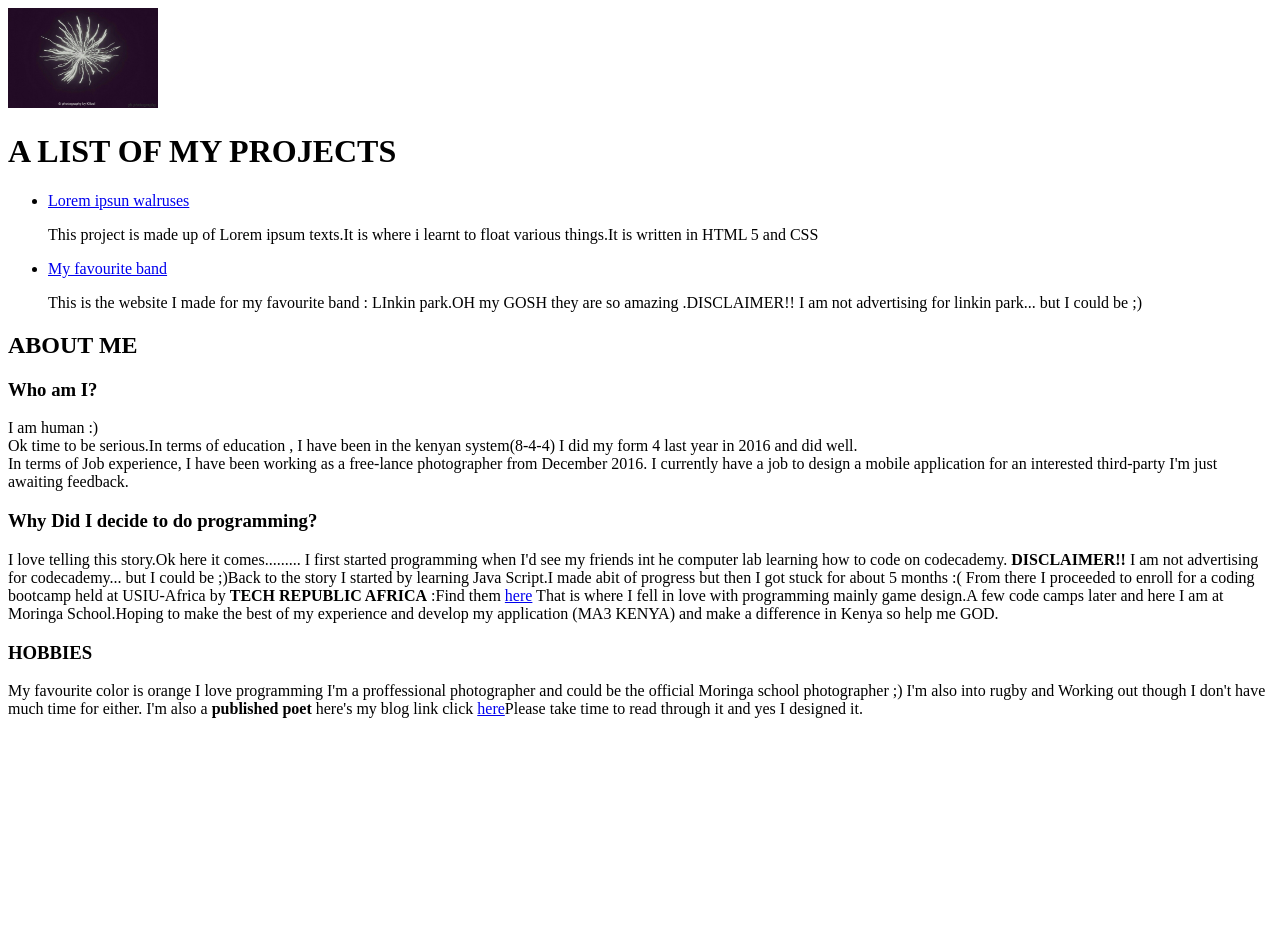
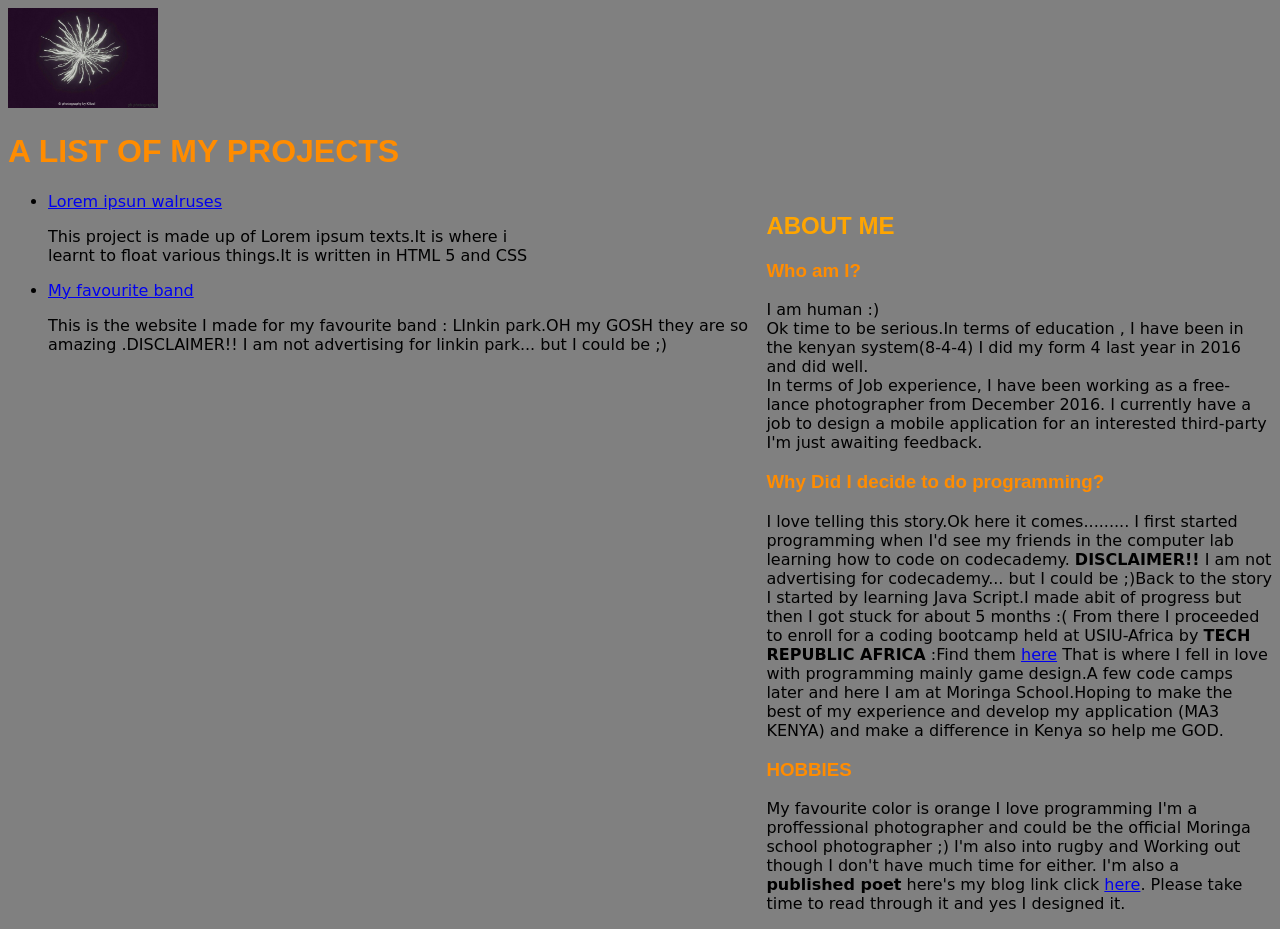
Before and after one commit to Yonkokilasi/Yonko.github.io, a plain HTML site: page portfolio.html in a window 1280 px wide. Before the commit the page ends 800 px from the top, so only its background shows below. Drawn offline with Linux system fonts and the light colour scheme.

Commit message:
first commit

```diff
--- a/css/styles.css
+++ b/css/styles.css
@@ -0,0 +1,25 @@
+body{
+    background-color: grey;
+    font-family: cursive;
+}
+h1{
+    color: darkorange;
+    font-weight: bold;
+    font-family: sans-serif;
+}
+h2{
+    color: orange;
+    font-weight: lighter;
+    font-family: sans-serif;
+}
+h3{
+    color:darkorange;
+    font-family: sans-serif;
+}
+.ABOUTME{
+    float: right;
+    width: 40%;
+}
+.list1{
+    width: 40%;
+}
--- a/portfolio.html
+++ b/portfolio.html
@@ -2,21 +2,16 @@
     <html lang="en"><title>KILASI'S PORTFOLIO</title>
     <head>
         <meta charset="utf-8">
-
+        <link href="css/styles.css" rel="stylesheet" type="text/css">
     </head>
     <body>
+        <div id="wrapper">
         <div id="logo"> <img  src="images/1.jpeg" width="150px" height="100px"alt="A firework" title="I'm a firework you knowas they say shine bright like a firework" >
         </div>
         <div class="intro">
         <h1>A LIST OF MY PROJECTS
         </h1>
-            <ul><li><a href="https://github.com/Yonkokilasi/wealthy/blob/hakuna/index.html" target="_blank">Lorem ipsun walruses</a><p>This project is made up of Lorem ipsum texts.It is where i learnt to float various things.It is written in HTML 5 and CSS</p>
-            </li>
-            <li><a href="https://github.com/Yonkokilasi/wealthy/blob/hakuna/linkinpark.html" target="_blank">My favourite band</a><p>This is the website I made for my favourite band : LInkin park.OH my GOSH they are so amazing .DISCLAIMER!! I am not advertising for linkin park... but I could be ;)</p>
-            </li>
-        </ul><!... end of list>
-    </div><!...end of intro>
-    <div class="ABOUT ME">
+        <div class="ABOUTME">
         <h2><strong>ABOUT ME</strong><h2>
         <h3>Who am I?</h3>
                 <p>I am human :)<br> Ok time to be serious.In terms of education , I have been in the kenyan system(8-4-4) I did my form 4 last year in 2016 and did well.<br>
@@ -24,7 +19,7 @@
                     I currently have a job to design a mobile application for an interested third-party I'm just awaiting feedback.
         <h3>Why Did I decide to do programming?</h3>
                     I love telling this story.Ok here it comes.........
-            I first started programming when I'd see my friends int he computer lab learning how to code on codecademy. <strong>DISCLAIMER!!</strong> I am not advertising for codecademy... but I could be ;)Back to the story I started by learning Java Script.I made abit of progress but then I got stuck for about 5 months :(
+                    I first started programming when I'd see my friends in the computer lab learning how to code on codecademy. <strong>DISCLAIMER!!</strong> I am not advertising for codecademy... but I could be ;)Back to the story I started by learning Java Script.I made abit of progress but then I got stuck for about 5 months :(
                     From there I proceeded to enroll for a coding bootcamp held at USIU-Africa by <strong>TECH REPUBLIC AFRICA</strong> :Find them <a href="http://www.techrepublicafrica.com/" target="_blank">here</a>
                     That is where I fell in love with programming mainly game design.A few code camps later and here I am at Moringa School.Hoping to make the best of my experience and develop my application (MA3 KENYA) and make a difference in Kenya so help me GOD.
         <h3>HOBBIES</h3>
@@ -32,8 +27,17 @@
                     I love programming
                     I'm a proffessional photographer and could be the official Moringa school photographer ;)
                     I'm also into rugby and Working out though I don't have much time for either.
-            I'm also a <strong>published poet</strong> here's my blog link click <a href="https://www.google.com/url?sa=t&rct=j&q=&esrc=s&source=web&cd=1&cad=rja&uact=8&ved=0ahUKEwj-7tK6koXSAhXGD8AKHbk8CH4QFggbMAA&url=https%3A%2F%2Fyonkokilasi.wordpress.com%2F&usg=AFQjCNF6YMYP8AdbaoTmHkKFeSbXZYWqig&sig2=7cgyv6kpohJl1Gd5C51qGA" target="_blank">here</a>Please take time to read through it and yes I designed it.
+                    I'm also a <strong>published poet</strong> here's my blog link click <a href="https://www.google.com/url?sa=t&rct=j&q=&esrc=s&source=web&cd=1&cad=rja&uact=8&ved=0ahUKEwj-7tK6koXSAhXGD8AKHbk8CH4QFggbMAA&url=https%3A%2F%2Fyonkokilasi.wordpress.com%2F&usg=AFQjCNF6YMYP8AdbaoTmHkKFeSbXZYWqig&sig2=7cgyv6kpohJl1Gd5C51qGA" target="_blank">here</a>. Please take time to read through it and yes I designed it.
                     </p>
             </div>
+            <ul>
+                <li class="list1"><a href="https://github.com/Yonkokilasi/wealthy/blob/hakuna/index.html" target="_blank">Lorem ipsun walruses</a><p>This project is made up of Lorem ipsum texts.It is where i learnt to float various things.It is written in HTML 5 and CSS</p>
+            </li>
+            <li><a href="https://github.com/Yonkokilasi/wealthy/blob/hakuna/linkinpark.html" target="_blank">My favourite band</a><p>This is the website I made for my favourite band : LInkin park.OH my GOSH they are so amazing .DISCLAIMER!! I am not advertising for linkin park... but I could be ;)</p>
+            </li>
+        </ul><!... end of list>
+    </div><!...end of intro>
+
+</div><!...edn of wrapper>
     </body>
     </html>
```
Lines whose indentation alone changed are shown as unchanged.
